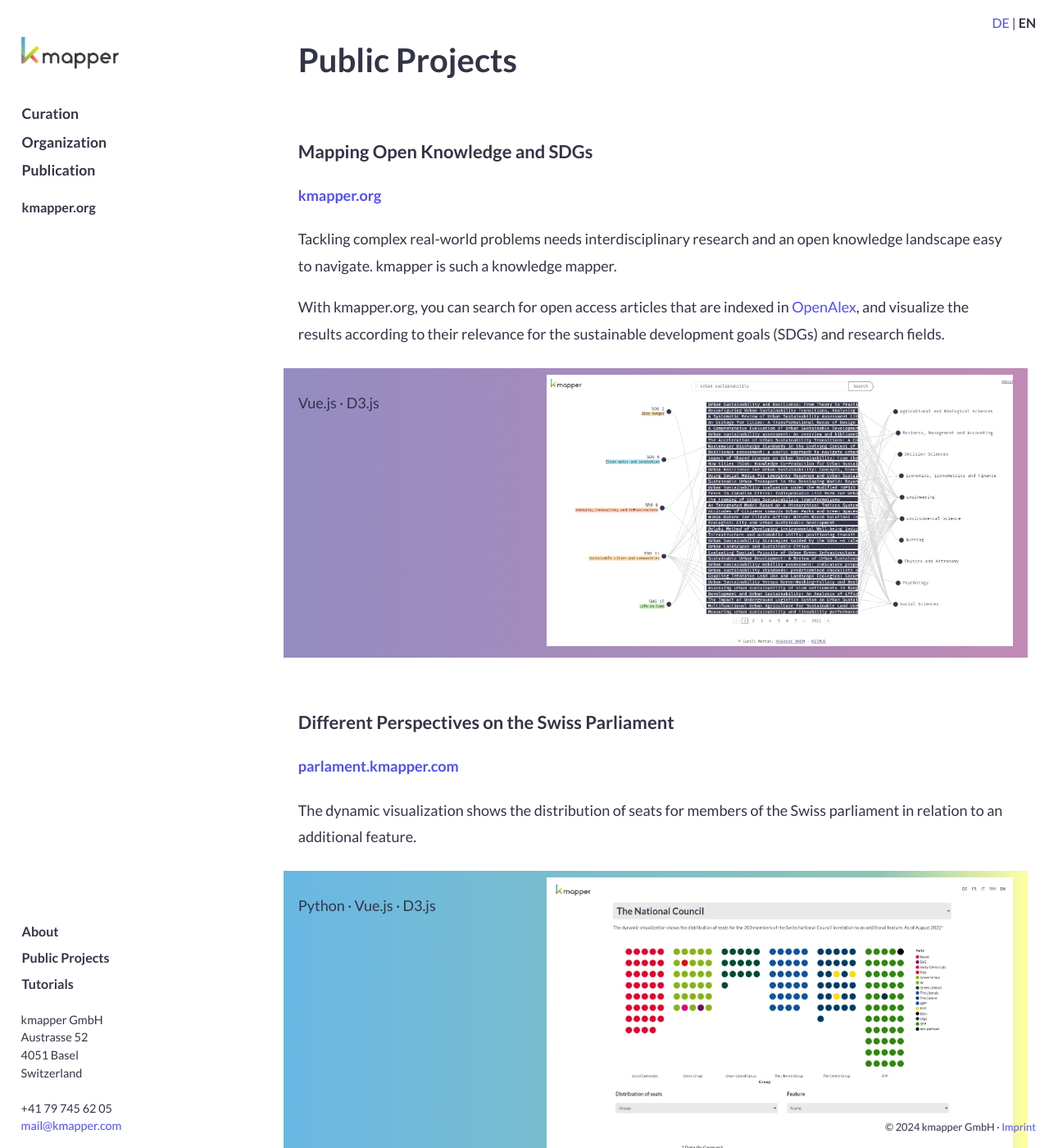
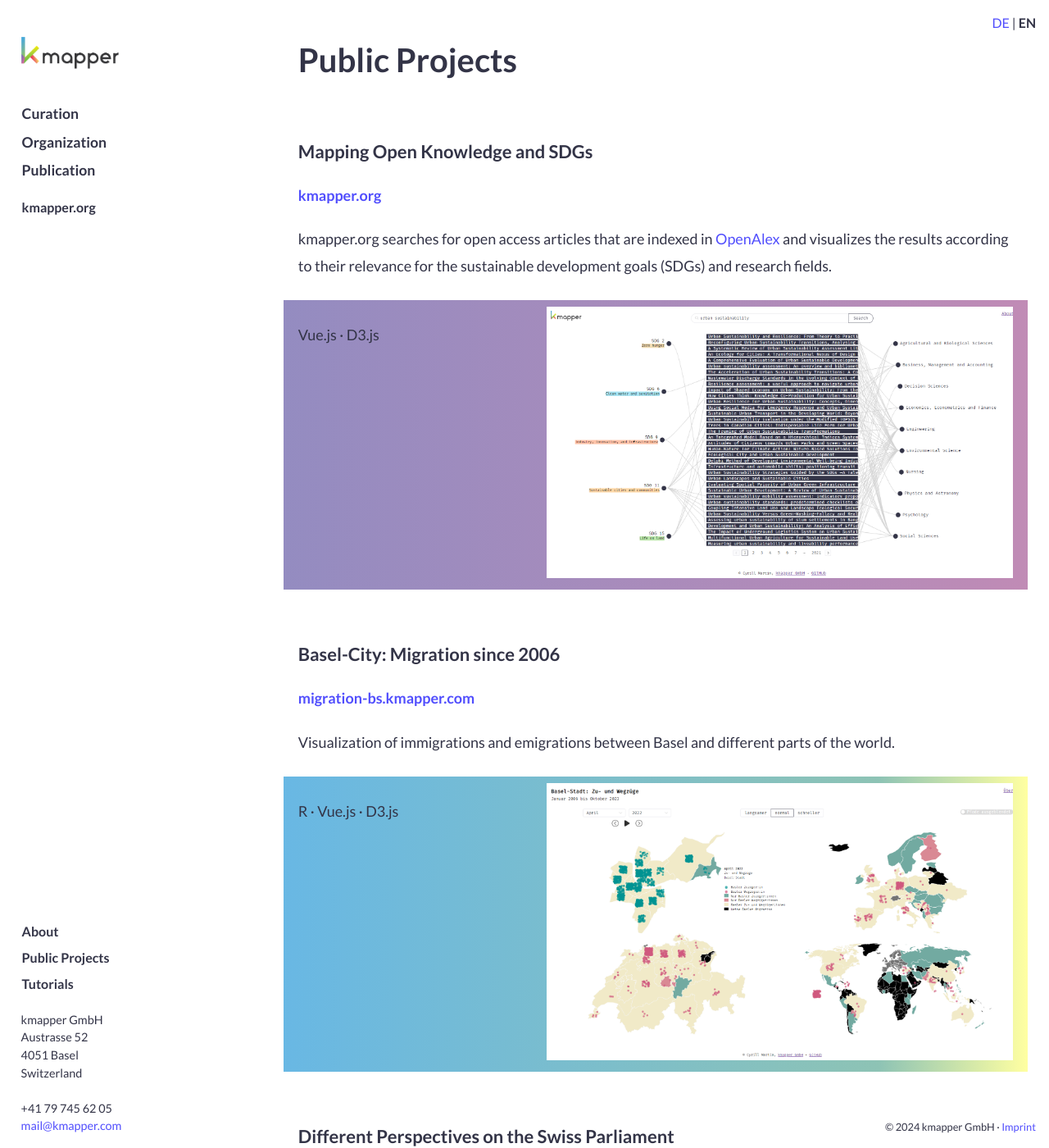
Before and after one commit to cyrill-martin/kmapper.com, a Jekyll site: the page built from src/sites/_en/projects.md, in a window 1280 px wide and 1400 px high. Shown: the whole window at 82% size. Built offline with Jekyll 4.4.1, drawn with Linux system fonts in a browser that asks for light colours; comment, search, counter and statistics services are not loaded.

Commit message:
Update projects

```diff
--- a/src/sites/_en/projects.md
+++ b/src/sites/_en/projects.md
@@ -11,12 +11,21 @@
   image_mobile: kmapperOrg_mobile.png
   desc:
     <p>
-      Tackling complex real-world problems needs interdisciplinary research and an open knowledge landscape easy to navigate. kmapper is such a knowledge mapper.
-    </p>
-    <p>
-      With kmapper.org, you can search for open access articles that are indexed in <a href="https://openalex.org/"" target="_blank">OpenAlex</a>, and visualize the results according to their relevance for the sustainable development goals (SDGs) and research fields.
+      kmapper.org searches for open access articles that are indexed in <a href="https://openalex.org/"" target="_blank">OpenAlex</a> and visualizes the results according to their relevance for the sustainable development goals (SDGs) and research fields.
     </p>
   stack:
+    - Vue.js
+    - D3.js
+- title: Basel-City&#058; Migration since 2006
+  link_text: migration-bs.kmapper.com
+  url: https://migration-bs.kmapper.com
+  image: migrationBS.png
+  desc:
+    <p>
+      Visualization of immigrations and emigrations between Basel and different parts of the world.
+    </p>
+  stack:
+    - R
     - Vue.js
     - D3.js
 - title: Different Perspectives on the Swiss Parliament
```
Also changed, not shown: src/sites/_de/projekte.md (+13 -4 lines), src/assets/images/projects/migrationBS.png (added), 1 other file.
